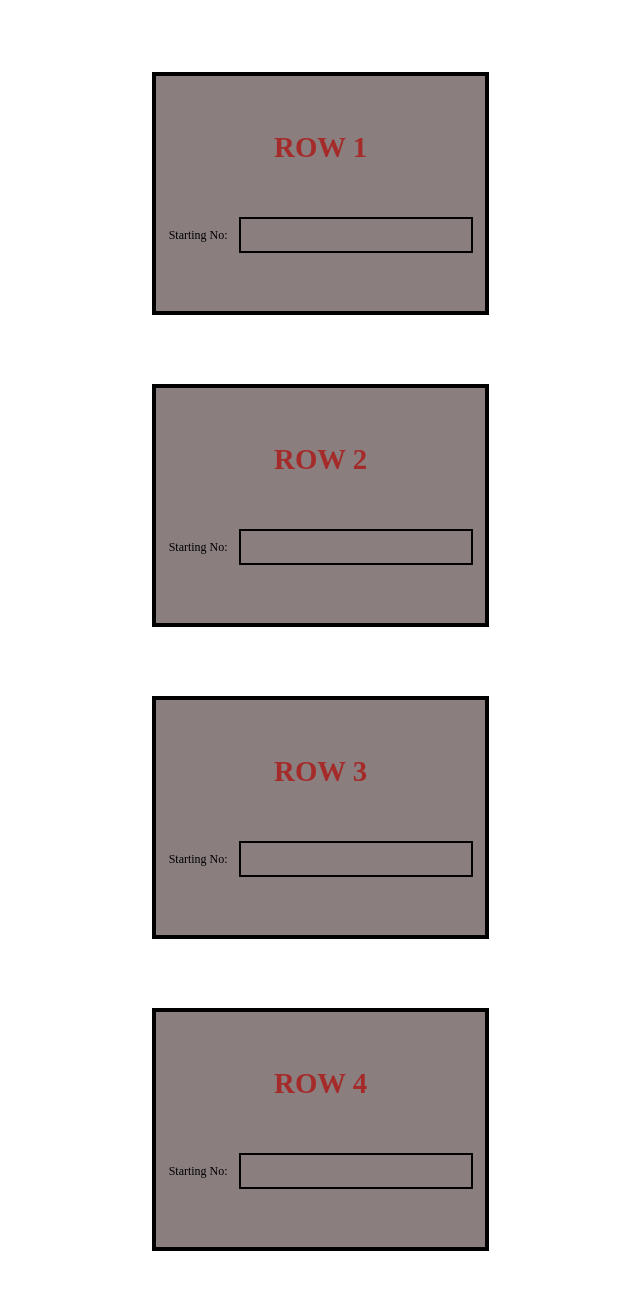
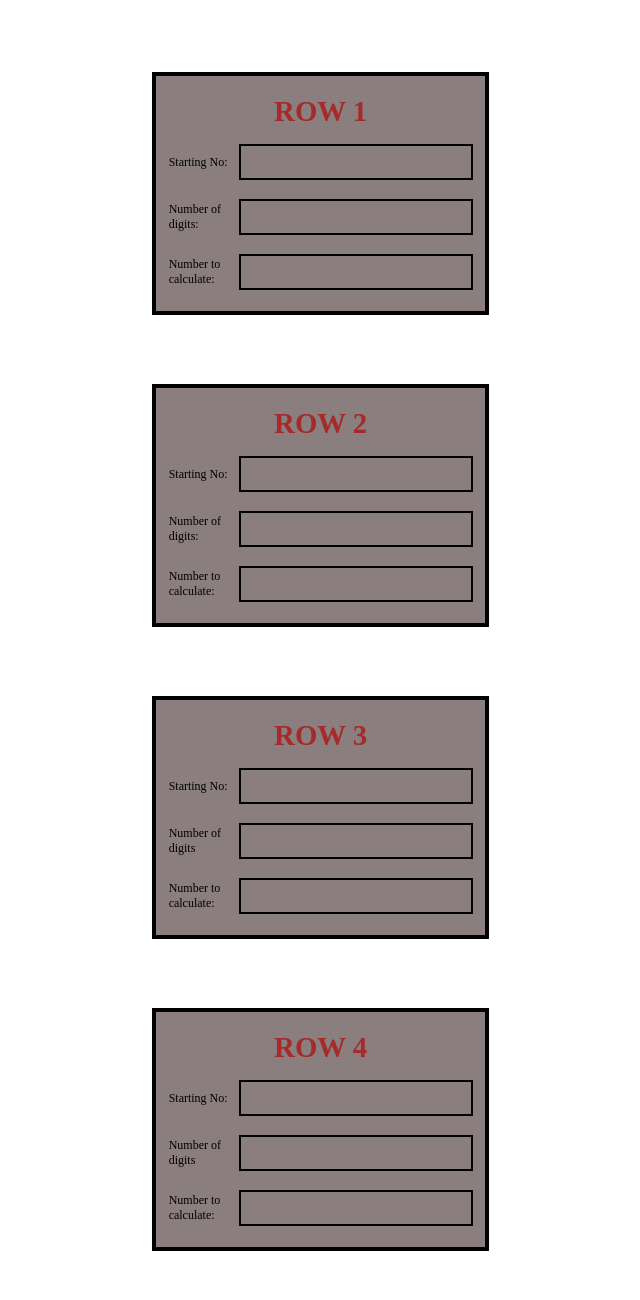
Before and after one commit to Ade-akanfe/ade, a plain HTML site: page index.html in a window 1280 px wide. Shown: the top 1300 px of the page, without its empty margins (320-960 px from the left). Drawn offline with Linux system fonts and the light colour scheme.

Commit message:
=Updated printing error4

```diff
--- a/index.html
+++ b/index.html
@@ -20,14 +20,14 @@
             <h5 class="">Starting No:</h5>
             <input type="string" name="row_1_starting" id="rws1" />
           </span>
-          <!-- <span class="quater_container flex">
+          <span class="quater_container flex">
             <h5 class="">Number of digits:</h5>
             <input type="string" name="row_1_digit" id="rwd1" />
           </span>
           <span class="quater_container flex">
             <h5 class="">Number to calculate:</h5>
             <input type="string" name="row_1_calculate" />
-          </span> -->
+          </span>
         </div>
       </div>
       <div class="table_head">
@@ -41,14 +41,14 @@
             <h5 class="">Starting No:</h5>
             <input type="string" name="row_2_starting" id="rws2" />
           </span>
-          <!-- <span class="quater_container flex">
+          <span class="quater_container flex">
             <h5 class="">Number of digits:</h5>
             <input type="string" name="row_2_digit" id="rwd2" />
           </span>
           <span class="quater_container flex">
             <h5 class="">Number to calculate:</h5>
             <input type="string" name="row_2_calculate" />
-          </span> -->
+          </span>
         </div>
       </div>
 
@@ -63,14 +63,14 @@
             <h5 class="">Starting No:</h5>
             <input type="string" name="row_3_starting" id="rws3" />
           </span>
-          <!-- <span class="quater_container flex">
+          <span class="quater_container flex">
             <h5 class="">Number of digits</h5>
             <input type="string" name="row_3_digit" id="rwd3" />
           </span>
           <span class="quater_container flex">
             <h5 class="">Number to calculate:</h5>
             <input type="string" name="row_3_calculate" />
-          </span> -->
+          </span>
         </div>
       </div>
       <div class="table_head">
@@ -84,14 +84,14 @@
             <h5 class="">Starting No:</h5>
             <input type="string" name="row_4_starting" id="rws4" />
           </span>
-          <!-- <span class="quater_container flex">
+          <span class="quater_container flex">
             <h5 class="">Number of digits</h5>
             <input type="string" name="row_4_digit" id="rwd4" />
           </span>
           <span class="quater_container flex">
             <h5 class="">Number to calculate:</h5>
             <input type="string" name="row_4_calculate" />
-          </span> -->
+          </span>
         </div>
       </div>
     </div>
```
